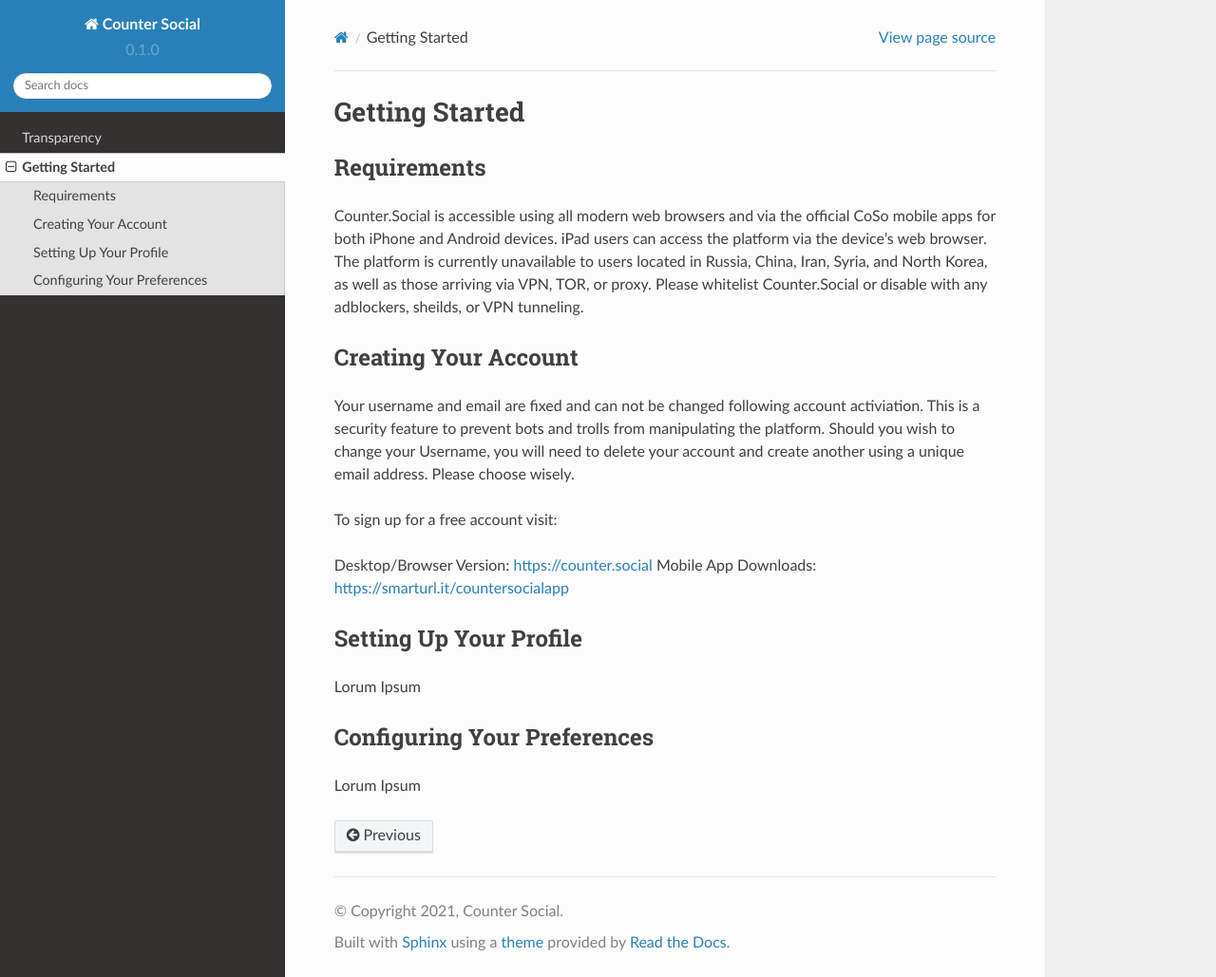
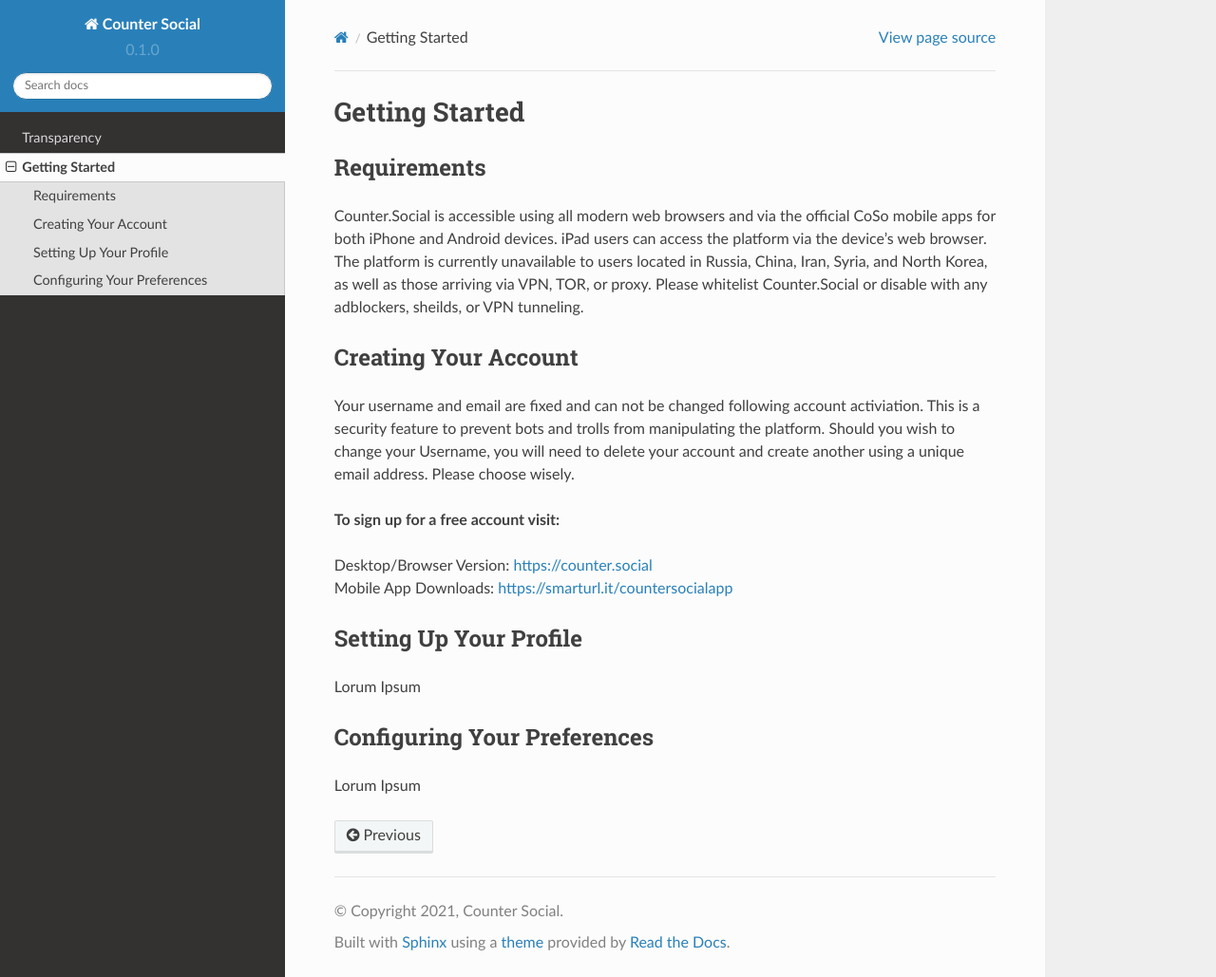
Before and after one commit to itskel/userguide, a Sphinx documentation site: the page built from docs/source/getting-started.rst, in a window 1280 px wide and 1029 px high. Shown: the whole window at 95% size. Built offline with Sphinx 7.4.7 and the Read the Docs theme 2.0.0, drawn with Linux system fonts in a browser that asks for light colours.

```diff
--- a/docs/source/getting-started.rst
+++ b/docs/source/getting-started.rst
@@ -10,10 +10,10 @@ Creating Your Account
 ------------
 Your username and email are fixed and can not be changed following account activiation. This is a security feature to prevent bots and trolls from manipulating the platform. Should you wish to change your Username, you will need to delete your account and create another using a unique email address. Please choose wisely.
 
-To sign up for a free account visit:
+**To sign up for a free account visit:**
 
-Desktop/Browser Version: https://counter.social
-Mobile App Downloads: https://smarturl.it/countersocialapp
+| Desktop/Browser Version: https://counter.social
+| Mobile App Downloads: https://smarturl.it/countersocialapp
 
 
 Setting Up Your Profile
```
